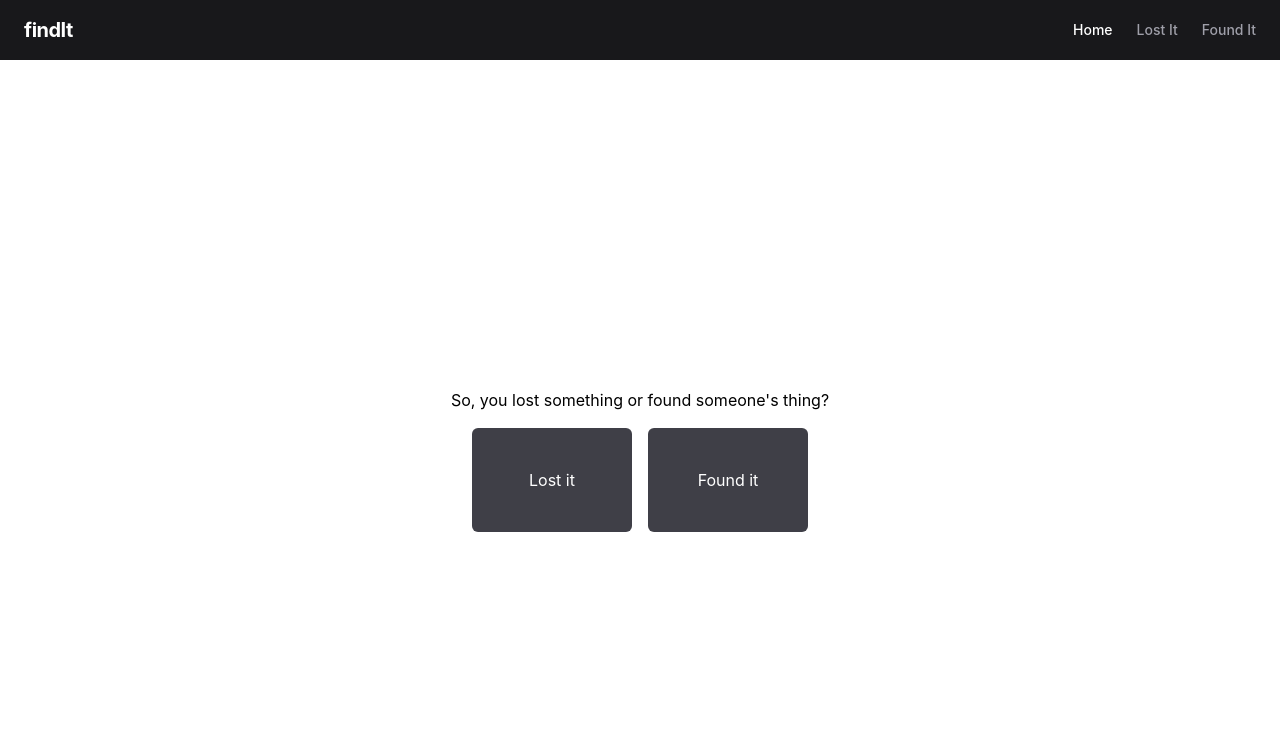
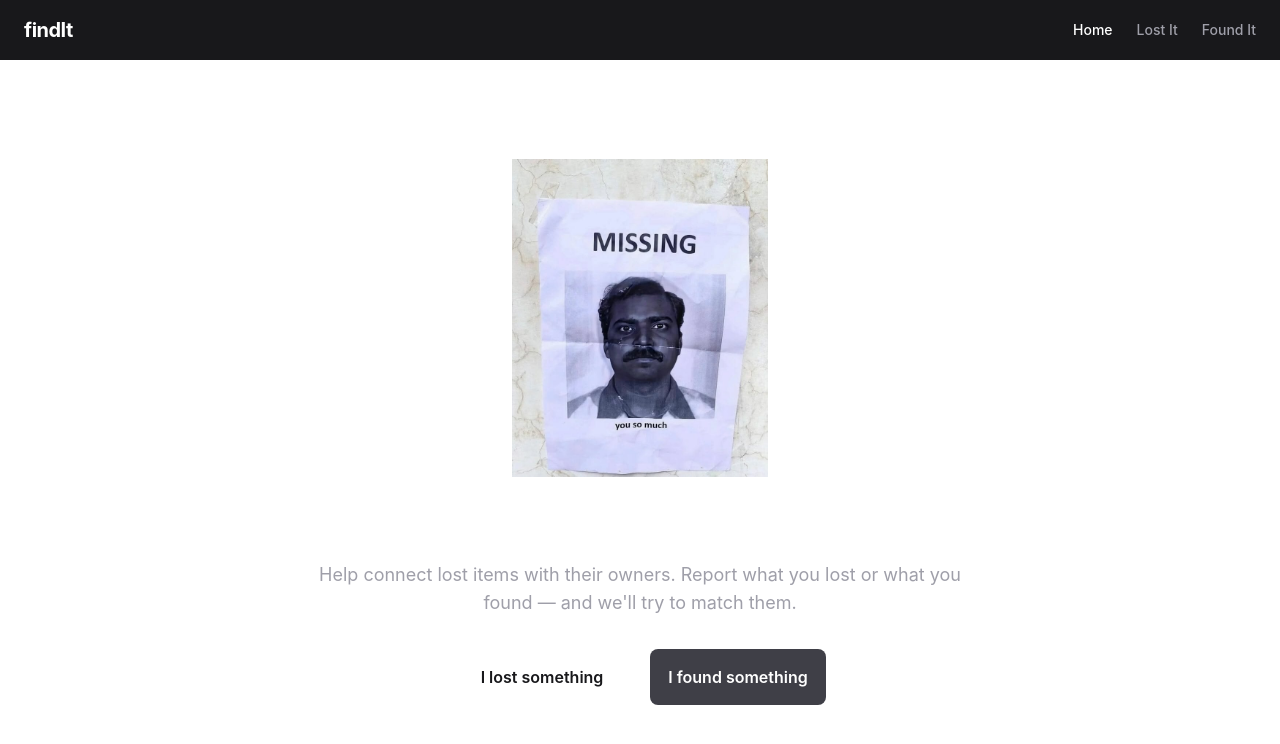
Before and after one commit to ankitsensei/findIt, a React (Vite) app in the folder client/: page / in a window 1280 px wide. Shown: the top 744 px of the page. Built offline with nearby package versions, Linux system fonts and the light colour scheme.

Commit message:
style: home page

```diff
--- a/client/src/pages/Home.jsx
+++ b/client/src/pages/Home.jsx
@@ -1,20 +1,35 @@
 import React from "react";
 import { NavLink } from "react-router";
+import hero from "../assets/hero.jpeg";
+
 const Home = () => {
   return (
-    <div className="w-full h-screen flex flex-col items-center justify-center gap-4">
-      <h2>So, you lost something or found someone's thing?</h2>
-      <div className="flex gap-4">
-        <NavLink to="/lostit" className="">
-          <button className="bg-zinc-700 text-white w-40 py-10 rounded-md outline-none">
-            Lost it
-          </button>
-        </NavLink>
-        <NavLink to="/foundit" className="">
-          <button className="bg-zinc-700 text-white w-40 py-10 rounded-md outline-none">
-            Found it
-          </button>
-        </NavLink>
+    <div className="w-full min-h-[calc(100vh-56px)] flex flex-col items-center justify-center px-6">
+      <div className="max-w-2xl text-center flex flex-col items-center gap-8">
+        <img src={hero} alt="findIt" className="w-64 h-auto" />
+
+        <div className="flex flex-col gap-3">
+          <h1 className="text-4xl font-bold text-white tracking-tight">
+            Lost something? Found something?
+          </h1>
+          <p className="text-zinc-400 text-lg">
+            Help connect lost items with their owners. Report what you lost or
+            what you found — and we'll try to match them.
+          </p>
+        </div>
+
+        <div className="flex gap-5">
+          <NavLink to="/lostit">
+            <button className="bg-white text-zinc-900 font-semibold w-44 py-4 rounded-lg hover:bg-zinc-200 transition-colors cursor-pointer">
+              I lost something
+            </button>
+          </NavLink>
+          <NavLink to="/foundit">
+            <button className="bg-zinc-700 text-white font-semibold w-44 py-4 rounded-lg hover:bg-zinc-600 transition-colors cursor-pointer">
+              I found something
+            </button>
+          </NavLink>
+        </div>
       </div>
     </div>
   );
```
Also changed, not shown: client/public/hero.jpeg (added), client/src/assets/hero.jpeg (added).
